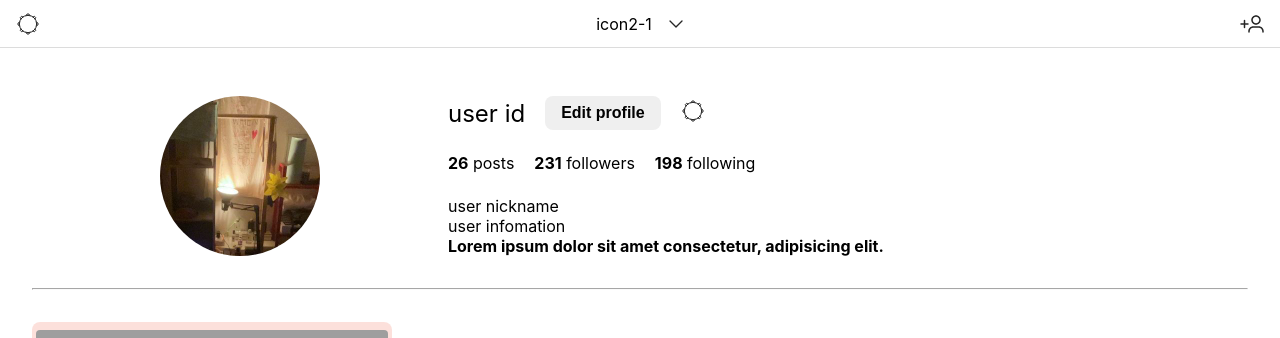
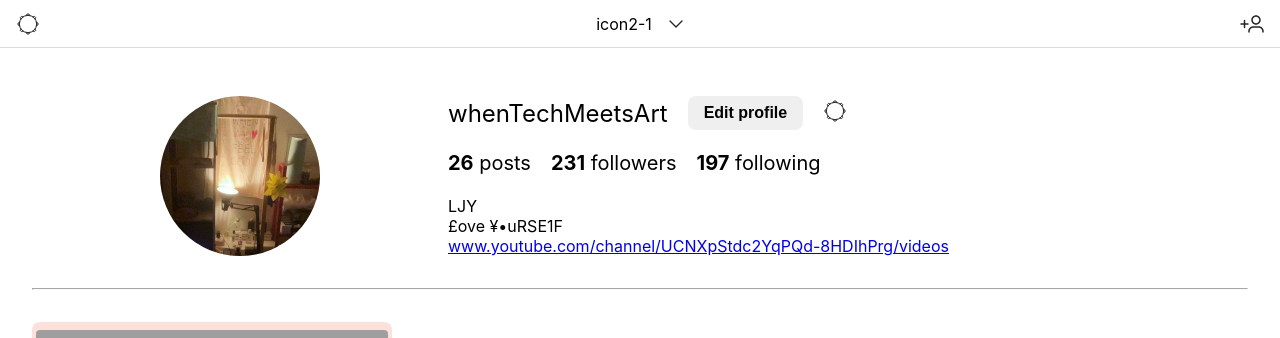
Before and after one commit to hi2102/find-my, a React (Create React App) app: page /my-page in a window 1280 px wide. Shown: the top 338 px of the page. Built offline with nearby package versions, Linux system fonts and the light colour scheme; grey boxes are pictures that could not be loaded; the HTML template or start-up script is replaced by a standard one.

Commit message:
DOCS: Code Splitting

```diff
--- a/src/component/layout/footer/Footer.tsx
+++ b/src/component/layout/footer/Footer.tsx
@@ -5,10 +5,8 @@ import { ReactComponent as Feed } from '../../../assets/icons/feed.svg';
 import { ReactComponent as Search } from '../../../assets/icons/search.svg';
 import { ReactComponent as NewPost } from '../../../assets/icons/createNewPost.svg';
 import { ReactComponent as Direct } from '../../../assets/icons/direct.svg';
+
 import MyIcon from '../../../assets/images/profile.jpg';
-
-// import MyPage from './MyPage.js';
-
 import styles from './Footer.module.css';
 
 
--- /dev/null
+++ b/src/component/pages/my-page/Header.tsx
@@ -0,0 +1,97 @@
+import { Fragment, useState } from 'react';
+
+// Load Potal(modal)
+import { createPortal } from 'react-dom';
+import Edit from '../accounts/Edit';
+
+// Load JSON Datas
+import userDatas from '../../../data/fake_user.json';
+import profiles from '../../../data/profile.json';
+
+// Load Styles(Icon, image, css)
+import { ReactComponent as Setting } from '../../../assets/icons/setting.svg';
+import profileImg from '../../../assets/images/profile.jpg';
+import styles from './MyPage.module.css';
+
+interface IUser {
+	id: number;
+	posts: number;
+	followers: number;
+	following: number;
+}
+
+const user: IUser[] = [...userDatas];
+const getProfile = [{ ...profiles }];
+
+function PostAndFollow({ id, posts, followers, following }: IUser) {
+	return (
+		<Fragment key={id}>
+			<div className={styles.post_font_size}>
+				<b>{posts}</b> posts
+			</div>
+			<div className={styles.post_font_size}>
+				<b>{followers}</b> followers
+			</div>
+			<div className={styles.post_font_size}>
+				<b>{following}</b> following
+			</div>
+		</Fragment>
+	);
+}
+
+export default function Header() {
+	const [isModalOpen, setIsModalOpen] = useState(false);
+
+	const EditProfile = (e: { preventDefault: () => void }) => {
+		e.preventDefault();
+		setIsModalOpen(() => !isModalOpen);
+	};
+
+	return (
+		<header className={styles.container}>
+			<div className={styles.image_container}>
+				<div className={styles.image_wrapper}>
+					<img className={styles.image} src={profileImg} alt='profile' />
+				</div>
+			</div>
+			<div className={styles.content_container}>
+				<div className={styles.content_wrapper}>
+					<div className={styles.content}>
+						<span className={styles.user_id}>
+							{getProfile[0].profile[0].username}
+						</span>
+						<button
+							className={styles.content_edit_button}
+							onClick={EditProfile}>
+							<b>Edit profile</b>
+							{isModalOpen && createPortal(<Edit />, document.body)}
+						</button>
+						<span>
+							<Setting />
+						</span>
+					</div>
+					<div className={styles.content}>
+						<PostAndFollow
+							id={user[0].id}
+							posts={user[0].posts}
+							followers={user[0].followers}
+							following={user[0].following}
+						/>
+					</div>
+					<div className={styles.content}>
+						<div>{getProfile[0].profile[0].name}</div>
+						<div>{getProfile[0].profile[0].bio}</div>
+						<div>
+							<a
+								href={getProfile[0].profile[0].website}
+								target='_blank'
+								rel='noreferrer'>
+								{getProfile[0].profile[0].website}
+							</a>
+						</div>
+					</div>
+				</div>
+			</div>
+		</header>
+	);
+}
--- a/src/component/pages/my-page/MyPage.tsx
+++ b/src/component/pages/my-page/MyPage.tsx
@@ -1,69 +1,9 @@
-import { ReactComponent as Setting } from '../../../assets/icons/setting.svg';
-
 import jsonDatas from '../../../data/dummy_data.json';
 
 import styles from './MyPage.module.css';
-import profileImg from '../../../assets/images/profile.jpg';
+import Header from './Header';
 
-// interface IList {
-//   content: number;
-//   imageUrl: string;
-// }
 const datas = [...jsonDatas];
-
-function Header() {
-	return (
-		<>
-			<header className={styles.container}>
-				<div className={styles.image_container}>
-					<div className={styles.image_wrapper}>
-						<img className={styles.image} src={profileImg} alt='profile' />
-					</div>
-				</div>
-				<div className={styles.content_container}>
-					<div className={styles.content_wrapper}>
-						<div className={styles.content}>
-							<span className={styles.user_id}>user id</span>
-							<button className={styles.content_edit_button}>
-								<b>Edit profile</b>
-							</button>
-							<span>
-								<Setting />
-							</span>
-						</div>
-						<div className={styles.content}>
-							<div>
-								<span>
-									<b>26</b>
-								</span>{' '}
-								<span>posts</span>
-							</div>
-							<div>
-								<span>
-									<b>231</b>
-								</span>{' '}
-								<span>followers</span>
-							</div>
-							<div>
-								<span>
-									<b>198</b>
-								</span>{' '}
-								<span>following</span>
-							</div>
-						</div>
-						<div className={styles.content}>
-							<div>user nickname</div>
-							<div>user infomation</div>
-							<div>
-								<b>Lorem ipsum dolor sit amet consectetur, adipisicing elit.</b>
-							</div>
-						</div>
-					</div>
-				</div>
-			</header>
-		</>
-	);
-}
 
 function Contents() {
 	return (
```
